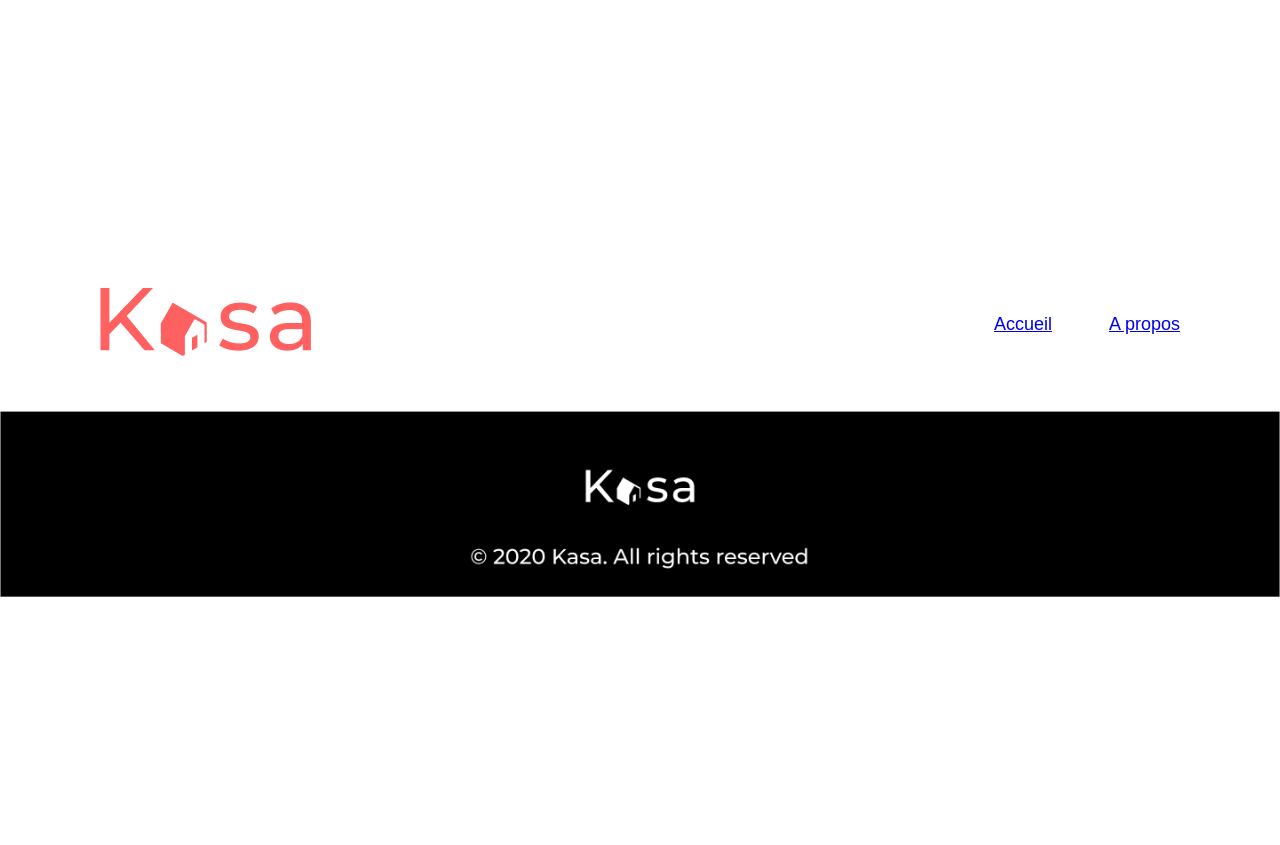
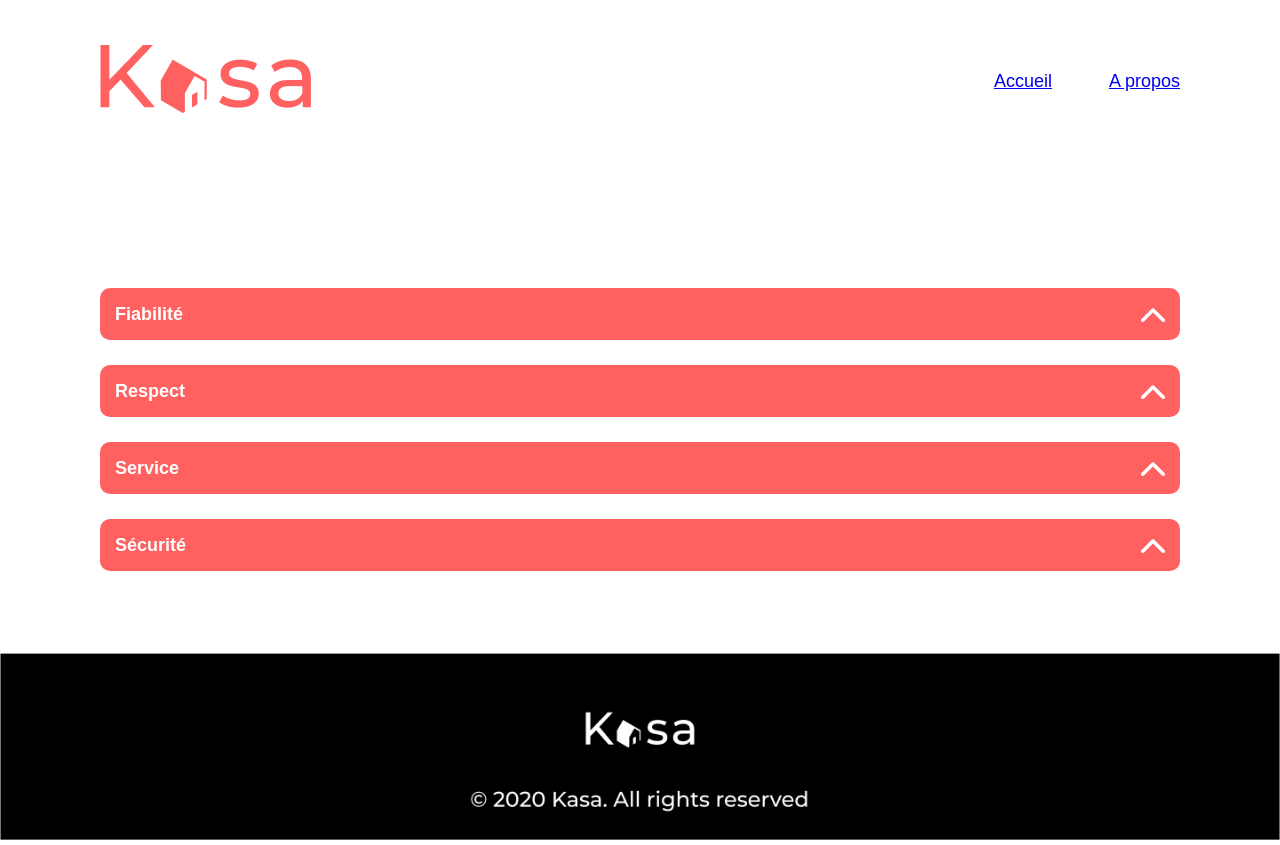
Before and after one commit to ppxt-code/kasa, a React (Vite) app: page /apropos in a window 1280 px wide. Built offline with nearby package versions, Linux system fonts and the light colour scheme.

Commit message:
la page A propos (Desktop) 2nd jet, les arrows ne sont plus conditionnées à un id, modification des arrows Logement.

```diff
--- a/src/css/style.css
+++ b/src/css/style.css
@@ -251,6 +251,7 @@ body .homeBody {
     padding: 24px;
     color: black;
     border-radius: 5px;
+    text-align: left;
 }
 .detailList {
     list-style-type: none;
@@ -274,6 +275,22 @@ body .homeBody {
 .errorWrapper h2 {
     font-size: 36px;
     color: var(--color-red);
+}
+/***** A propos *****/
+.aproposWrapper {
+    display: flex;
+    flex-direction: column;
+    text-align: center;
+    padding-top: 100px;
+    gap: 100px;
+    flex: 1;
+}
+.apropos {
+    margin-top: 20px;
+    display: flex;
+    flex-direction: column;
+    color: white;
+    gap:25px;
 }
 
 /***** media queries *****/
--- a/src/pages/Apropos/index.jsx
+++ b/src/pages/Apropos/index.jsx
@@ -1,12 +1,80 @@
 import Header from '../../components/Header'
 import Footer from '../../components/Footer'
+import arrowUp from '../../assets/arrow_up.png'
 
 function Apropos() {
     return (
       <div class="homeWrapper">
         <Header />
+        <div class="aproposWrapper">
+          <div>
+            <div class="apropos">
+              <div class="detail">
+                <input type="checkbox" class="detailToggle" />
+                <div class="detailTitle">
+                  <p>Fiabilité</p>
+                  <div class="detailArrow">
+                    <img src={arrowUp} alt="detail arrow" />
+                  </div>
+                </div>
+                <div class="detailContent">
+                  Les annonces postées sur Kasa garantissent une fiabilité
+                  totale. Les photos sont conformes aux logements, et toutes les
+                  informations sont régulièrement vérifiées par nos équipes.
+                </div>
+              </div>
 
+              <div class="detail">
+                <input type="checkbox" class="detailToggle" />
+                <div class="detailTitle">
+                  <p>Respect</p>
+                  <div class="detailArrow">
+                    <img src={arrowUp} alt="detail arrow" />
+                  </div>
+                </div>
+                <div class="detailContent">
+                  La bienveillance fait partie des valeurs fondatrices de Kasa.
+                  Tout comportement discriminatoire ou de perturbation du voisinage
+                  entrainera une exclusion de notre plateforme.
+                </div>
+              </div>
+
+              <div class="detail">
+                <input type="checkbox" class="detailToggle" />
+                <div class="detailTitle">
+                  <p>Service</p>
+                  <div class="detailArrow">
+                    <img src={arrowUp} alt="detail arrow" />
+                  </div>
+                </div>
+                <div class="detailContent">
+                    La qualité du service est au coeur de notre engagement chez Kasa.
+                    Nous veillons à ce que chaque interaction, que ce soit avec nos hôtes
+                    ou nos locataires, soit empreinte de respect et de bienveillance.
+                </div>
+              </div>
+
+              <div class="detail">
+                <input type="checkbox" class="detailToggle" />
+                <div class="detailTitle">
+                  <p>Sécurité</p>
+                  <div class="detailArrow">
+                    <img src={arrowUp} alt="detail arrow" />
+                  </div>
+                </div>
+                <div class="detailContent">
+                    La sécurité est la priorité de Kasa. Aussi bien pour nos hôtes que pour les
+                    voyageurs, chaque logement correspond aux critères de sécurité établis par
+                    nos services. En laissant une note aussi bien à l'hôte qu'au locataire, cela
+                    permet à nos équipes de vérifier que les standards sont bien respectés. Nous
+                    organisons également des ateliers sur la sécurité domestique pour nos hôtes.
+                </div>
+              </div>
+            </div>
+          </div>
+        </div>
         <Footer />
-      </div>)
+      </div>
+    );
 }
 export default Apropos
--- a/src/pages/Logement/index.jsx
+++ b/src/pages/Logement/index.jsx
@@ -61,23 +61,30 @@ function Logement() {
             </div>
             <div class="details">
               <div class="detail">
-                  <input type="checkbox" id="cbDescription" hidden />
+                <input type="checkbox" class="detailToggle" />
                 <div class="detailTitle">
                   <p>Description</p>
-                    <label for="cbDescription" class="detailArrow"><img src={arrowUp} alt="detail arrow"/></label>
+                  <div class="detailArrow">
+                    <img src={arrowUp} alt="detail arrow" />
                   </div>
-                  <div class="detailContent detailHidden">{logement.description}</div>
+                </div>
+                <div class="detailContent">
+                  {logement.description}
+                </div>
               </div>
               <div class="detail">
-                  <input type="checkbox" id="cbEquipments" hidden />
+                <input type="checkbox" class="detailToggle" />
                 <div class="detailTitle">
                   <p>Equipements</p>
-                    <label for="cbEquipments" class="detailArrow"><img src={arrowUp} alt="detail arrow"/></label>
+                  <div class="detailArrow">
+                    <img src={arrowUp} alt="detail arrow" />
                   </div>
-                  <div class="detailContent detailHidden">
+                </div>
+                <div class="detailContent">
                     <ul class="detailList">
                       {logement.equipments.map((equipement, i)=>(<li key={i}>{equipement}</li>))}
-                    </ul></div>
+                    </ul>
+                </div>
               </div>
             </div>
           </div>
--- a/src/scss/styles.scss
+++ b/src/scss/styles.scss
@@ -1,13 +1,19 @@
-.detail {
-    .detailHidden {display:none;}
-    #cbDescription:checked ~ .detailContent { display: block; }
-    #cbDescription:checked + .detailTitle label img {
-        transform: rotate(180deg);
-        transition: transform 0.3s ease;
+  .detail {
+    position: relative;
+    .detailToggle {
+      position: absolute;
+      inset: 0;
+      opacity: 0;
+      z-index: 2; // Pour capter le clic
     }
-    #cbEquipments:checked ~ .detailContent { display: block; }
-    #cbEquipments:checked + .detailTitle label img {
-        transform: rotate(180deg);
-        transition: transform 0.3s ease;
+    .detailTitle {
+      .detailArrow img { transition: transform 0.3s ease; }
     }
-}
+    .detailContent { display: none; }
+
+    /* --- L'effet toggle pur CSS --- */
+    .detailToggle:checked ~ .detailContent { display: block; }
+    .detailToggle:checked ~ .detailTitle .detailArrow img {
+      transform: rotate(180deg);
+    }
+  }
```
Lines whose indentation alone changed are shown as unchanged.
